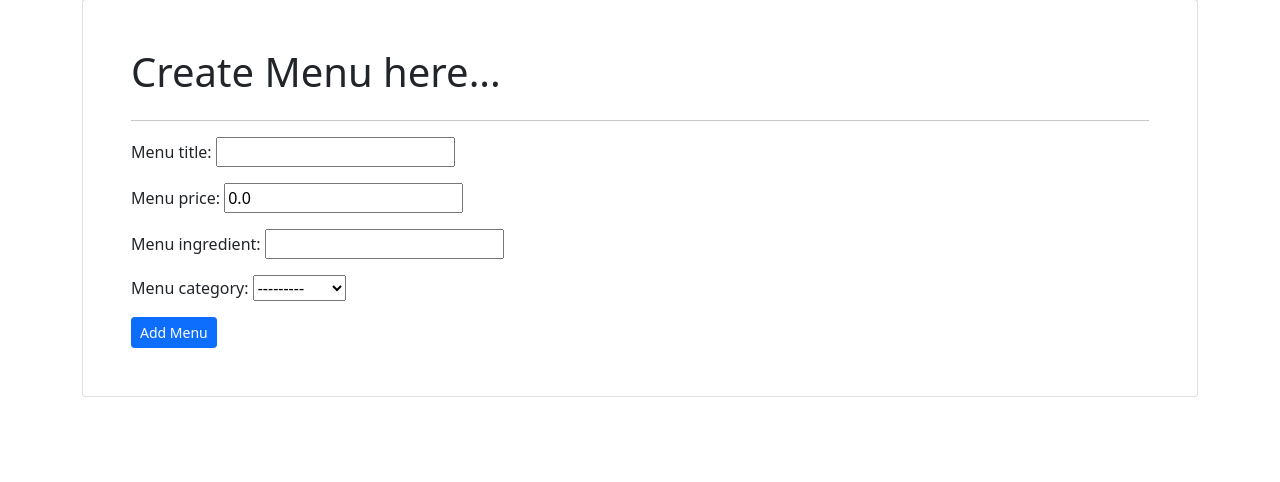
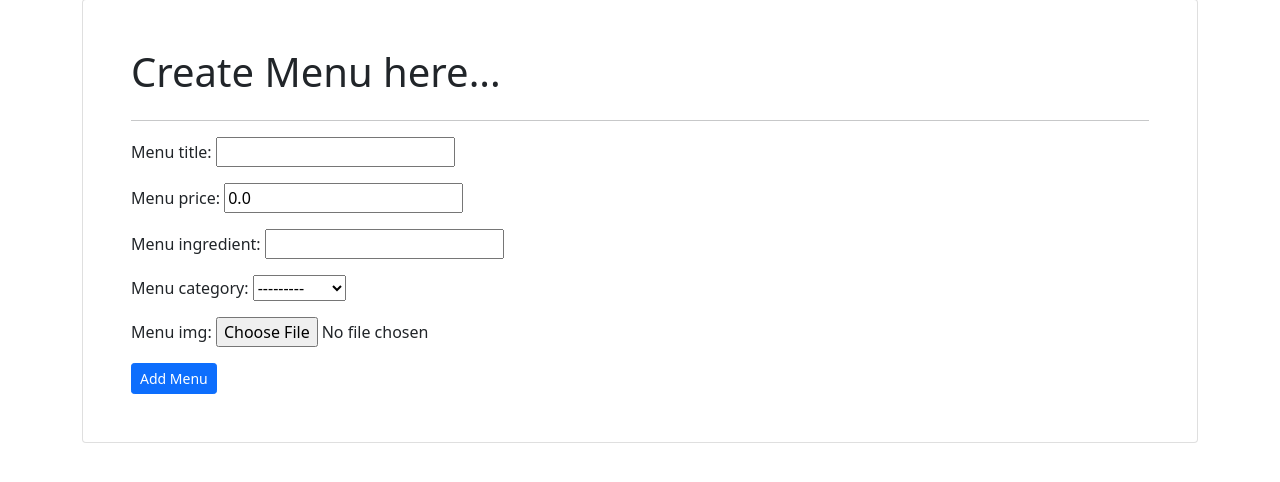
Before and after one commit to sixdgt/project_restro_menu, a Django app: page /menus/add/ in a window 1280 px wide. Shown: the part 138-620 px from the top of the page. Run offline with Django 4.2, Linux system fonts and the light colour scheme; a user stored in the database is signed in; data comes from the database, SQL or seed files in the repository; some libraries are stand-ins or nearby versions.

Commit message:
file upload

```diff
--- a/project_restro_menu/app_menus/forms.py
+++ b/project_restro_menu/app_menus/forms.py
@@ -9,5 +9,5 @@
 
 class MenuCreateForm(forms.ModelForm):
     class Meta:
-        fields = ("menu_title", "menu_price", "menu_ingredient", "menu_category")
+        fields = ("menu_title", "menu_price", "menu_ingredient", "menu_category", "menu_img")
         model = Menu
--- a/project_restro_menu/app_menus/urls.py
+++ b/project_restro_menu/app_menus/urls.py
@@ -1,5 +1,7 @@
 from django.urls import path
 from app_menus import views
+from django.conf import settings
+from django.conf.urls.static import static
 
 urlpatterns = [
     path('', views.list_menu, name='menu-list'),
@@ -8,3 +10,5 @@
     path('edit/<int:id>/', views.edit_menu, name='menu-edit'),
     path('delete/<int:id>/', views.delete_menu, name="menu-delete")
 ]
+if settings.DEBUG:
+    urlpatterns += static(settings.MEDIA_URL, document_root=settings.MEDIA_ROOT)
--- a/project_restro_menu/app_menus/views.py
+++ b/project_restro_menu/app_menus/views.py
@@ -38,7 +38,7 @@
     context = {"data": menu_obj, "categories": category_obj}
     # to update data
     if request.method == "POST":
-        menu_obj = MenuCreateForm(data=request.POST, instance=menu_obj)
+        menu_obj = MenuCreateForm(data=request.POST, instance=menu_obj, files=request.FILES)
         if menu_obj.is_valid():
             menu_obj.save()
             return redirect("menu-edit", id) # redirecting to url having id
@@ -74,7 +74,7 @@
         # menu.save()
 
         # method three - storing data with Form Class Object
-        menu = MenuCreateForm(request.POST)
+        menu = MenuCreateForm(request.POST, request.FILES)
         if menu.is_valid():
             menu.menu_category = category_obj
             menu.save()
--- a/project_restro_menu/project_restro_menu/settings.py
+++ b/project_restro_menu/project_restro_menu/settings.py
@@ -124,6 +124,10 @@
 STATIC_URL = 'static/'
 STATICFILES_DIRS = [os.path.join(BASE_DIR, 'static')]
 
+# media configuration
+MEDIA_URL = "/media/"
+MEDIA_ROOT = os.path.join(BASE_DIR, "media")
+
 # Default primary key field type
 # https://docs.djangoproject.com/en/4.2/ref/settings/#default-auto-field
 
--- a/project_restro_menu/project_restro_menu/urls.py
+++ b/project_restro_menu/project_restro_menu/urls.py
@@ -16,9 +16,14 @@
 """
 from django.contrib import admin
 from django.urls import path, include
+from django.conf import settings
+from django.conf.urls.static import static
 
 urlpatterns = [
     path('admin/', admin.site.urls),
     path('menus/', include('app_menus.urls')),
     path('', include('app_accounts.urls')),
 ]
+
+if settings.DEBUG:
+    urlpatterns += static(settings.MEDIA_URL, document_root=settings.MEDIA_ROOT)
--- a/project_restro_menu/templates/menus/add_menu.html
+++ b/project_restro_menu/templates/menus/add_menu.html
@@ -16,7 +16,7 @@
                 <h1>This is MENU Add page</h1>
                 <hr>
             {% endif %}
-            <form action="{% url 'menu-add' %}" method="post">
+            <form action="{% url 'menu-add' %}" method="post" enctype="multipart/form-data">
                 {% csrf_token %}
                 {{ menu_create_form.as_p }}
                 <input type="submit" class="btn btn-sm btn-primary" value="Add Menu">
--- a/project_restro_menu/templates/menus/edit_menu.html
+++ b/project_restro_menu/templates/menus/edit_menu.html
@@ -10,7 +10,7 @@
     <div class="card p-5 mt-3">
         <h1>Update menu details..</h1>
         <hr>
-        <form action="{% url 'menu-edit' data.id %}" method="post">
+        <form action="{% url 'menu-edit' data.id %}" method="post" enctype="multipart/form-data">
             {% csrf_token %}
             <div class="form-group mb-2">
                 <label for="menu_title">Menu Title</label>
@@ -32,6 +32,9 @@
                     {% endfor %}
                 </select>
             </div>
+            <div class="form-group mb-2">
+                <input type="file" name="menu_img" class="form-control mb-2 mt-2">
+            </div>
             <input type="submit" value="Update" class="btn btn-primary btn-sm">
         </form>
     </div>
--- a/project_restro_menu/templates/menus/list_menu.html
+++ b/project_restro_menu/templates/menus/list_menu.html
@@ -19,6 +19,7 @@
                         <th>Title</th>
                         <th>Price</th>
                         <th>Category</th>
+                        <th>Picture</th>
                         <th>Action</th>
                     </tr>
                 </thead>
@@ -29,6 +30,7 @@
                         <td>{{ val.menu_title }}</td>
                         <td>{{ val.menu_price }}</td>
                         <td>{{ val.menu_category.category_title }}</td>
+                        <td><img src="{{ val.menu_img.url }}" width="50" height="50" /></td>
                         <td>
                             <a href="{% url 'menu-show' val.id %}">Show</a>
                             <a href="{% url 'menu-edit' val.id %}">Edit</a>
```
